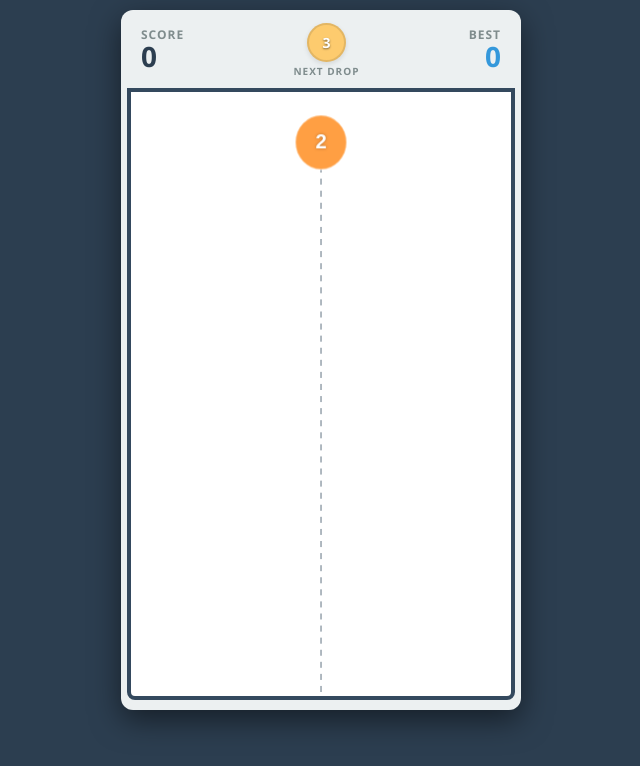
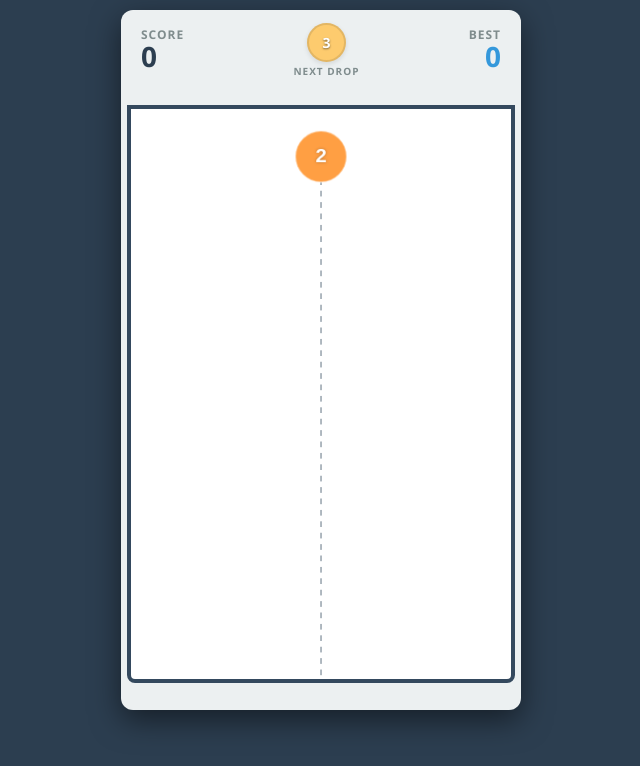
Before and after one commit to ArisTGwetta/Merge-Balls-Game, a plain HTML site: page index.html in a window 1280 px wide. Shown: the whole page, without its empty margins (319-959 px from the left). Drawn offline with Linux system fonts and the light colour scheme.

Commit message:
Update index.html for No  flex ratio

```diff
--- a/index.html
+++ b/index.html
@@ -3,7 +3,7 @@
 <head>
     <meta charset="UTF-8">
     <meta name="viewport" content="width=device-width, initial-scale=1.0, maximum-scale=1.0, user-scalable=no">
-    <title>Merge Balls: Ascension v6</title>
+    <title>Merge Balls: Ascension v7</title>
     <style>
         body {
             display: flex;
@@ -33,13 +33,10 @@
             /* === VERTICAL RESPONSIVENESS FIXES START HERE === */
             width: clamp(280px, 95vw, 400px);
 
-            /* Aggressively reduced to 85vh to guarantee a 15% safety margin against browser UI bars */
-            height: 85vh;
+            /* Back to 90vh, relying on canvas CSS/JS to fix stretching */
+            height: 90vh;
             max-height: 700px;
-            min-height: 480px; /* Slight reduction on min height for safety */
-
-            flex-grow: 1;
-            /* === VERTICAL RESPONSIVENESS FIXES END HERE === */
+            min-height: 500px;
 
             display: flex;
             flex-direction: column;
@@ -122,7 +119,11 @@
             cursor: crosshair;
 
             width: 100%;
-            flex-grow: 1;
+
+            /* FIX 1: Prevent stretching and allow margins to center the canvas */
+            flex-grow: 0;
+            margin: auto 0;
+
             min-height: 300px;
         }
 
@@ -179,7 +180,6 @@
         ];
 
         // --- SETUP ---
-        // Ensure ctx is initialized within window.onload for reliability
         let ctx = null;
         const container = document.getElementById('game-container');
         const canvas = document.getElementById('game-canvas');
@@ -454,7 +454,6 @@
         });
 
         function dropBall() {
-            // FIX 2: Removed setTimeout to ensure reliable and immediate touch interaction
             isDropping = true;
             currentDroppableBall.isDroppable = false;
             currentDroppableBall.vy = 8;
```
